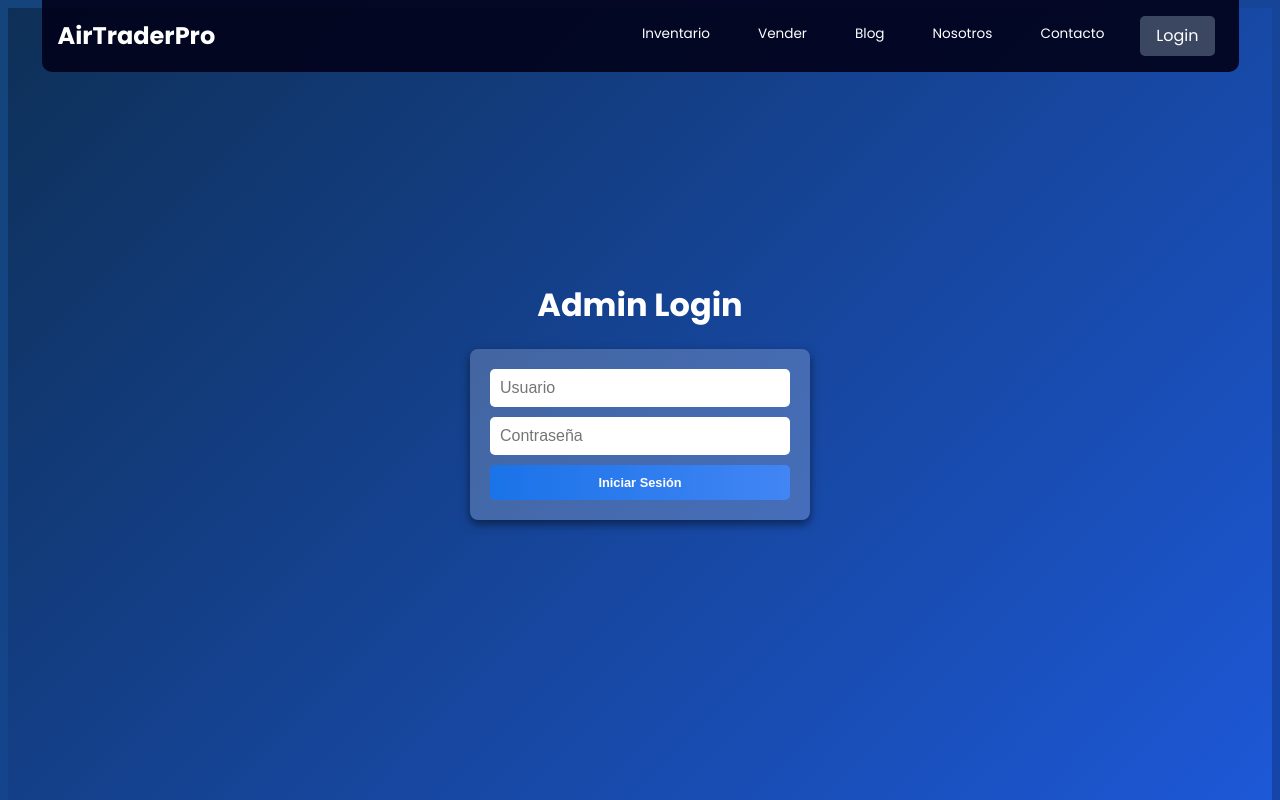
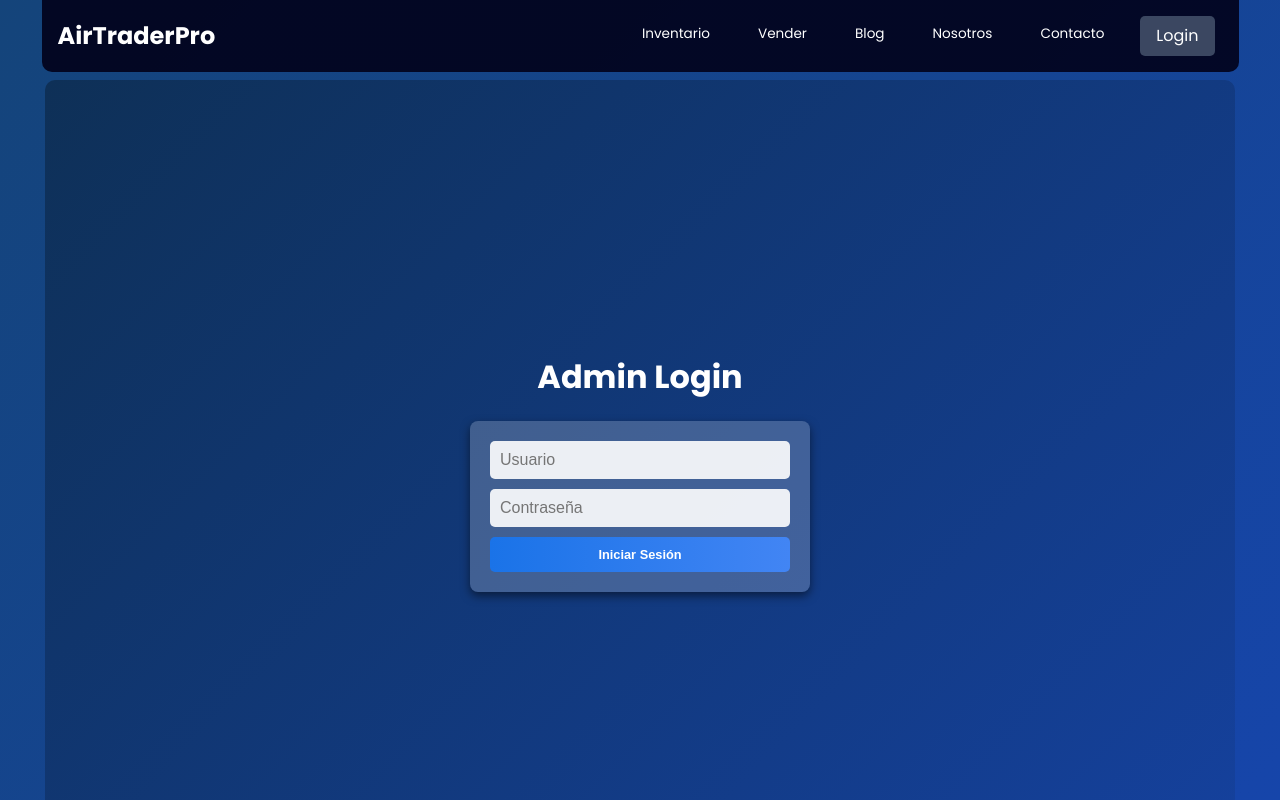
Before and after one commit to Sufuron/AirTraderPro, a React (Vite) app: page /login in a window 1280 px wide. Shown: the top 800 px of the page. Built offline with nearby package versions, Linux system fonts and the light colour scheme.

Commit message:
install express and backend work, css on login and admin

```diff
--- a/package.json
+++ b/package.json
@@ -11,6 +11,7 @@
   },
   "dependencies": {
     "animate.css": "^4.1.1",
+    "express": "^4.21.2",
     "formik": "^2.4.6",
     "react": "^19.0.0",
     "react-dom": "^19.0.0",
--- a/src/pages/Admin.jsx
+++ b/src/pages/Admin.jsx
@@ -14,6 +14,7 @@ const Admin = () => {
     <div className="admin-page">
       <nav className="admin-nav">
         <Link to="/admin/blog" className="admin-link">Gestionar Blog</Link>
+        <Link to="/admin/admin" className="admin-link">Admin Profile</Link>
         <Link to="/admin/inventory" className="admin-link">Gestionar Inventario</Link>
       </nav>
       <Routes>
--- a/src/pages/Login.css
+++ b/src/pages/Login.css
@@ -3,9 +3,13 @@
     display: flex;
     flex-direction: column;
     align-items: center;
+    max-width: 1190px;
+    border-radius: 10px;
+    margin: 0 auto;
+    margin-top: 5rem;
     justify-content: center;
     height: 100vh;
-    background: linear-gradient(135deg, #0e3057, #1d58d7);
+    background: linear-gradient(135deg, #0e3057, #15419e);
     color: white;
   }
 
@@ -26,6 +30,8 @@
   }
 
   .login-page input {
+    background-color: rgba(255, 255, 255, 0.899);
+    color: rgb(42, 40, 40);
     padding: 10px;
     border: none;
     border-radius: 5px;
```
Also changed, not shown: 2 other files (tests, documents, lock files or other folders).
